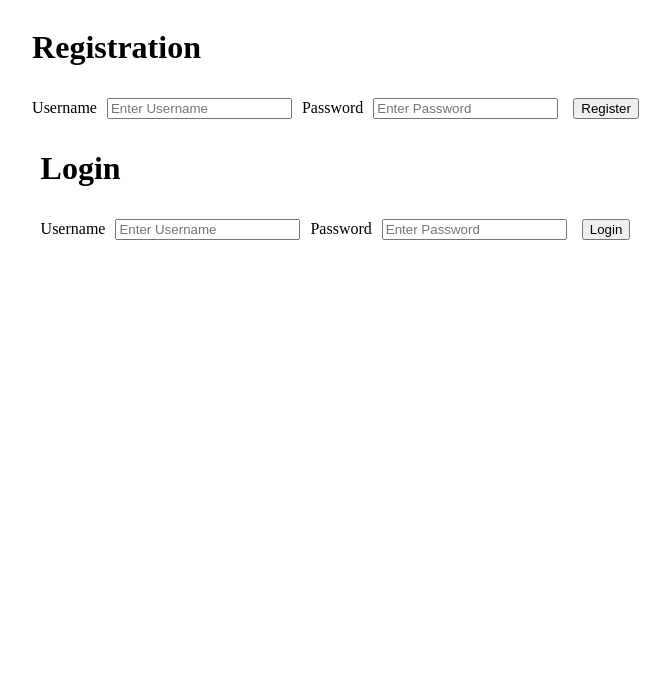
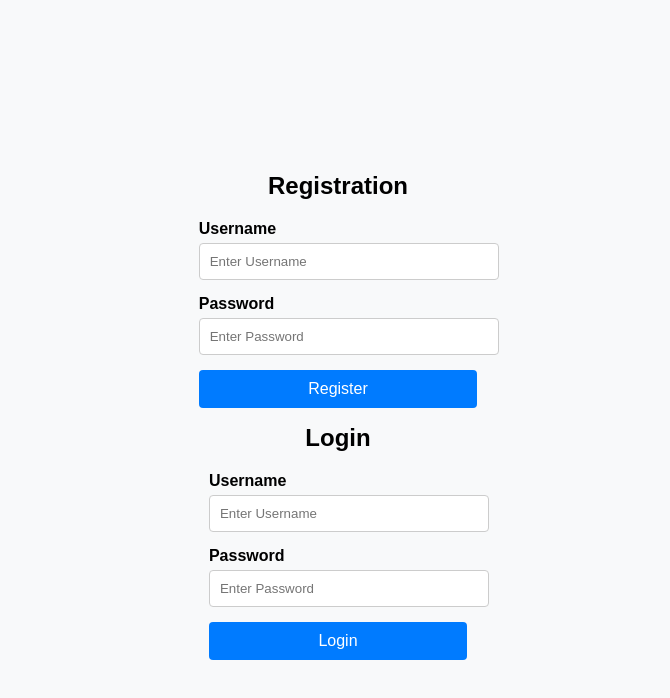
Before and after one commit to QuantumQode/todo_list_app, a React (Create React App) app in the folder client/: page / in a window 1280 px wide. Shown: the top 698 px of the page, without its empty margins (302-972 px from the left). Built offline with nearby package versions, Linux system fonts and the light colour scheme.

Commit message:
Successfull input of client info into server

```diff
--- a/client/src/App.css
+++ b/client/src/App.css
@@ -1,12 +1,56 @@
+body {
+    background-color: #f8f9fa;
+    font-family: Arial, sans-serif;
+}
+
 .App {
     display: flex;
     align-items: center;
     justify-content: center;
     flex-direction: column;
+    min-height: 100vh;
 }
+
+form {
+    background-color: #ffffff;
+    padding: 20px;
+    border-radius: 8px;
+    box-shadow: 0 0 10px rgba(0, 0, 0, 0.1);
+    width: 100%;
+    max-width: 400px;
+}
+
+h1 {
+    margin-bottom: 20px;
+    font-size: 24px;
+    text-align: center;
+}
+
+label {
+    display: block;
+    margin-bottom: 5px;
+    font-weight: bold;
+}
+
 input {
-    margin: 10px;
+    width: 100%;
+    padding: 10px;
+    margin-bottom: 15px;
+    border: 1px solid #ccc;
+    border-radius: 4px;
 }
+
 button {
-    margin: 5px;
+    width: 100%;
+    padding: 10px;
+    background-color: #007bff;
+    color: #ffffff;
+    border: none;
+    border-radius: 4px;
+    cursor: pointer;
+    font-size: 16px;
 }
+
+button:hover {
+    background-color: #0056b3;
+}
--- a/client/src/App.js
+++ b/client/src/App.js
@@ -14,6 +14,8 @@
       password: passwordReg
     }).then((response) => {
       console.log(response);
+      setUsernameReg('');
+      setPasswordReg('');
     });
   }
   return (
@@ -21,9 +23,9 @@
       <div className="Registeration">
         <h1>Registration</h1>
         <label>Username</label>
-        <input type="text" placeholder="Enter Username" onChange = {(e) => {setUsernameReg(e.target.value)}} />
+        <input type="text" placeholder="Enter Username" value={usernameReg} onChange = {(e) => {setUsernameReg(e.target.value)}} />
         <label>Password</label>
-        <input type="password" placeholder="Enter Password" onChange = {(e) => {setPasswordReg(e.target.value)}} />
+        <input type="password" placeholder="Enter Password" value={passwordReg} onChange = {(e) => {setPasswordReg(e.target.value)}} />
         <button onClick={register}>Register</button>
         </div>
       <div className="Login">
```
